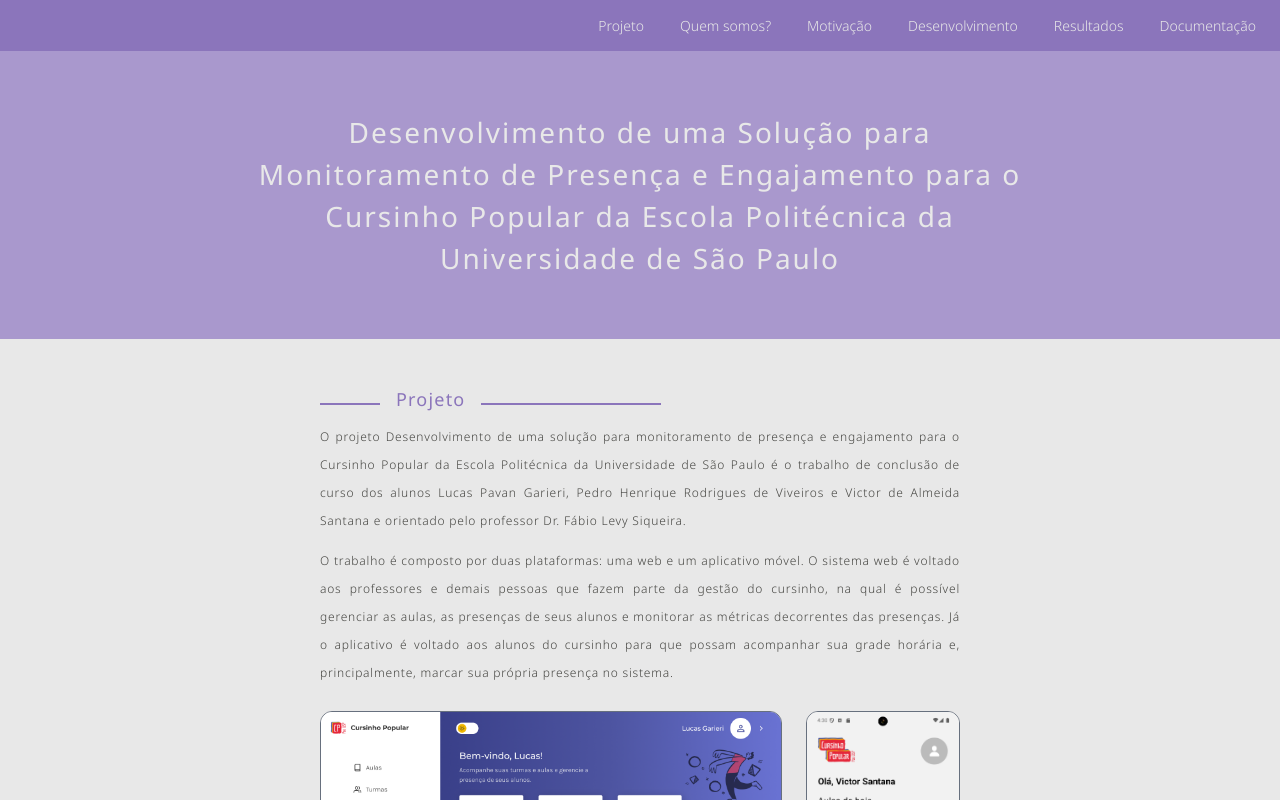
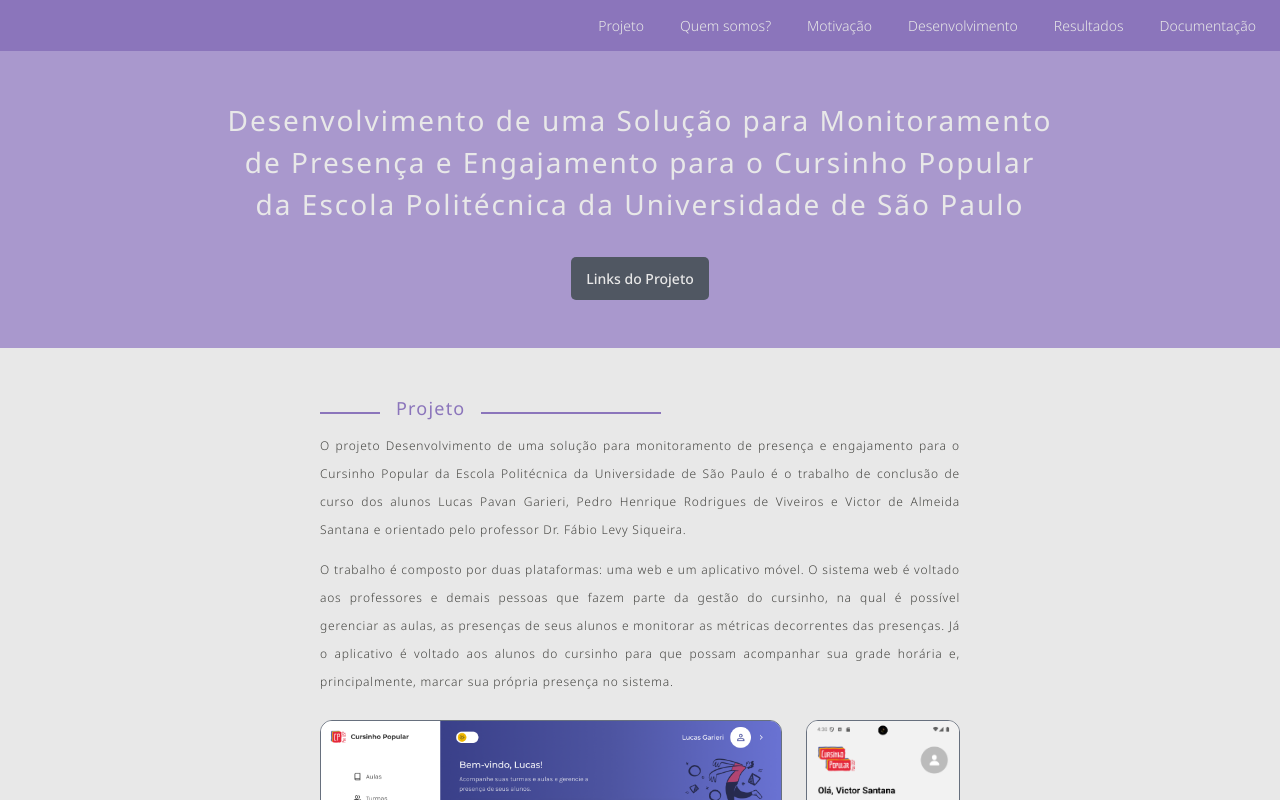
Before and after one commit to lucas-pvg/WebCV, a React (Vite) app: page /tcc in a window 1280 px wide. Built offline with nearby package versions, Linux system fonts and the light colour scheme.

Commit message:
🚀 Add button component and beacons link to tcc page

```diff
--- a/src/pages/tcc/tcc.module.css
+++ b/src/pages/tcc/tcc.module.css
@@ -49,9 +49,11 @@
 .hero {
   width: 100%;
   display: flex;
+  flex-direction: column;
   align-items: center;
   justify-content: center;
-  padding: 60px;
+  gap: 32px;
+  padding: 48px;
   background-color: var(--primary-light);
 }
 
--- a/src/pages/tcc/tcc.tsx
+++ b/src/pages/tcc/tcc.tsx
@@ -2,6 +2,7 @@
 import { TbBrandReactNative, TbBrandDjango } from "react-icons/tb";
 import { SiRedux, SiPostgresql } from "react-icons/si";
 import { SectionTitle } from '../../components/section-title/section-title'
+import { Button } from "../../components/button/button";
 
 import LevyIMG from '../../assets/Levy.jpg'
 import LuquinhasIMG from '../../assets/Lquinhas.jpg'
@@ -25,7 +26,7 @@
             <li className={style.navlink}><a href='#objectives'>Motivação</a></li>
             <li className={style.navlink}><a href='#development'>Desenvolvimento</a></li>
             <li className={style.navlink}><a href='#results'>Resultados</a></li>
-            <li className={style.navlink}><a href='#documentation'>Documentação</a></li>
+            <li className={style.navlink}><a href='https://beacons.ai/tcc_cp' target='_blank'>Documentação</a></li>
           </ul>
         </nav>
       </header>
@@ -34,6 +35,8 @@
         <div className={style.title}>
           <h1>Desenvolvimento de uma Solução para Monitoramento de Presença e Engajamento para o Cursinho Popular da Escola Politécnica da Universidade de São Paulo</h1>
         </div>
+
+        <Button to='https://beacons.ai/tcc_cp' target='_blank'>Links do Projeto</Button>
       </div>
 
       <main className={style.content}>
@@ -171,10 +174,6 @@
             <p>Após o Teste Prático, passou-se um formulário para recolher opiniões e sugestões a respeito de ambas as plataformas. Essa etapa visa recolher de maneira mais estruturada e documentada sugestões e possíveis novas features a serem implementadas previamente ao lançamento das plataformas</p>
           </div>
         </section>
-
-        <section id='documentation' className={[style.section, style.documentation].join(' ')}>
-          <SectionTitle title='Documentação do Projeto' />
-        </section>
       </main>
     </div>
   )
```
